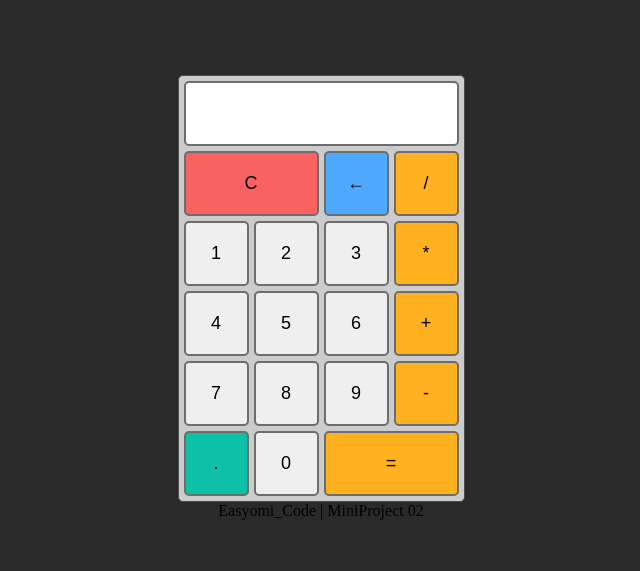
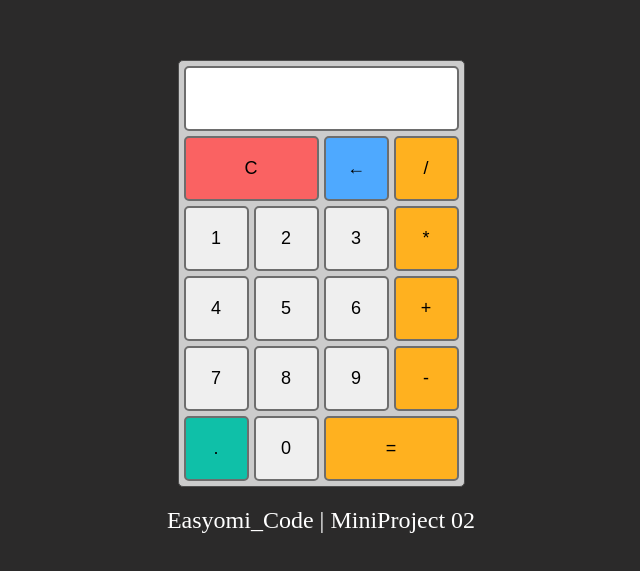
Before and after one commit to easyomi-code/MiniProject, a plain HTML site: page mini02/index.html in a window 1280 px wide. Shown: the part 103-674 px from the top of the page, without its empty margins (319-959 px from the left). Drawn offline with Linux system fonts and the light colour scheme; files whose address does not match are found by name.

Commit message:
index.html

```diff
--- a/mini02/index.html
+++ b/mini02/index.html
@@ -111,7 +111,7 @@
         />
       </form>
     </div>
-    <div class="title1">
+    <div class="title">
       <p>Easyomi_Code | MiniProject 02</p>
     </div>
   </body>
```
